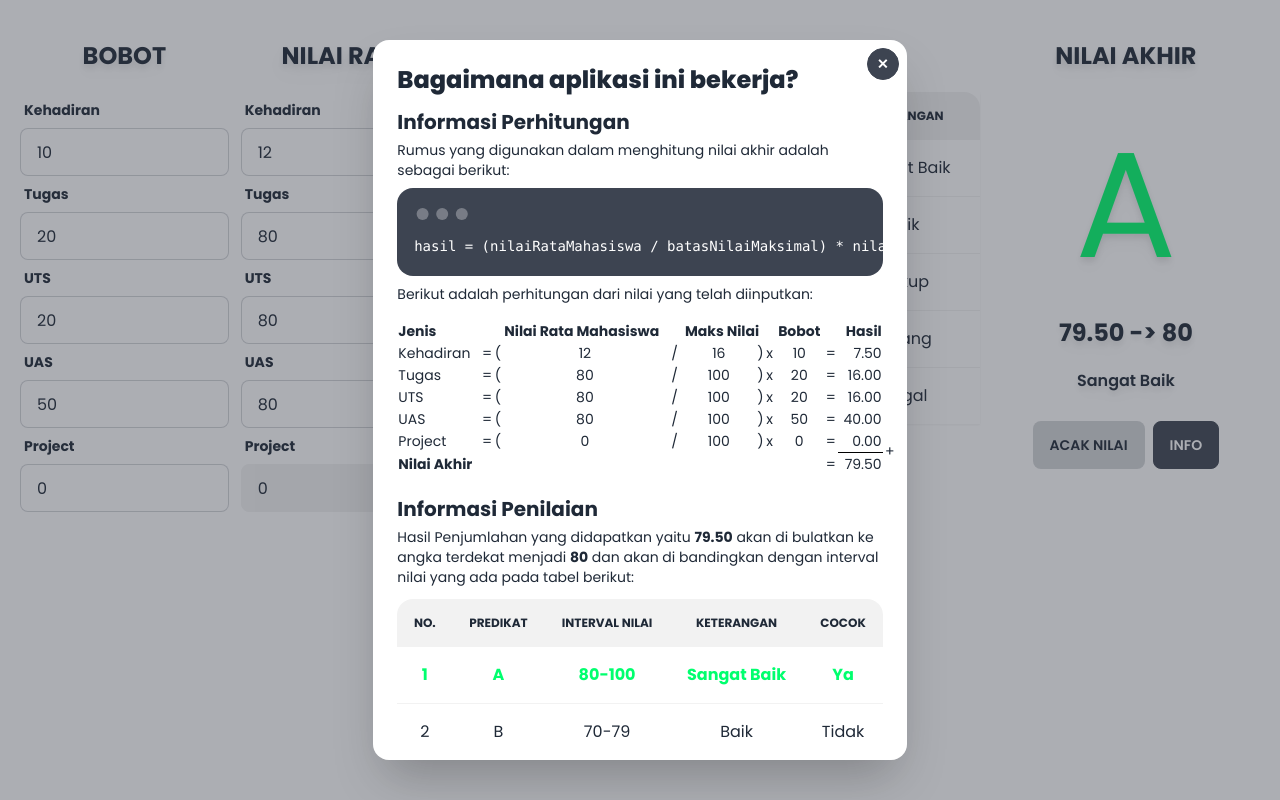
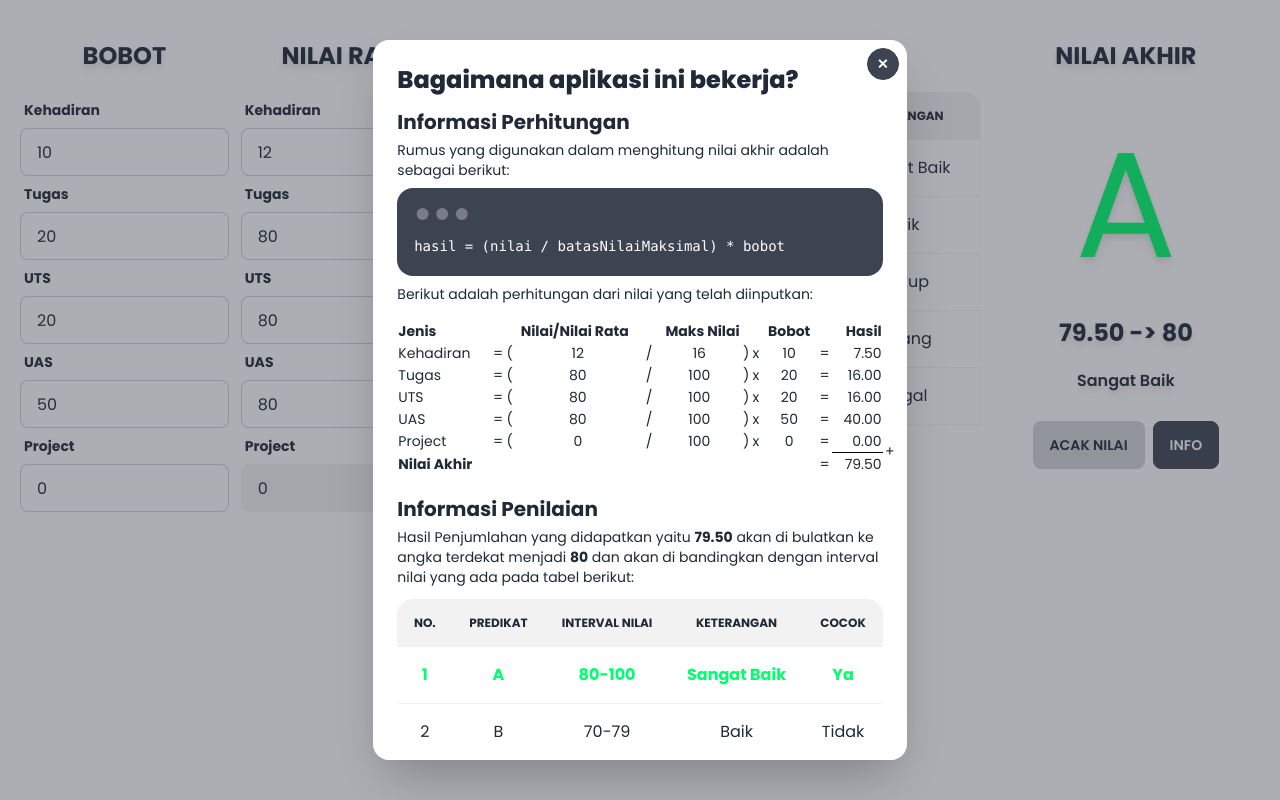
Before and after one commit to Deri-Kurniawan/tsdp-rng, a React (Vite) app: page / in a window 1280 px wide. Both pictures are taken after a click on the label "INFO". Built offline with nearby package versions, Linux system fonts and the light colour scheme.

Commit message:
Update Label & Formula Info

```diff
--- a/src/App.jsx
+++ b/src/App.jsx
@@ -261,8 +261,7 @@ function App() {
           <div className="mockup-code text-sm my-2">
             <pre>
               <code>
-                hasil = &#40;nilaiRataMahasiswa &#47; batasNilaiMaksimal&#41; *
-                nilaiBobot
+                hasil = &#40;nilai &#47; batasNilaiMaksimal&#41; * bobot
               </code>
             </pre>
           </div>
@@ -275,7 +274,7 @@ function App() {
                 <tr className="text-center">
                   <th className="text-left">Jenis</th>
                   <th></th>
-                  <th>Nilai Rata Mahasiswa</th>
+                  <th>Nilai/Nilai Rata</th>
                   <th></th>
                   <th>Maks Nilai</th>
                   <th></th>
@@ -285,8 +284,8 @@ function App() {
                 </tr>
               </thead>
               <tbody>
-                {data.map(({ label, value, maxValue, valueWeight }) => (
-                  <tr key={label} className="text-center items-center">
+                {data.map(({ id, label, value, maxValue, valueWeight }) => (
+                  <tr key={id} className="text-center items-center">
                     <td className="text-left">{label}</td>
                     <td>&#61;</td>
                     <td>
```
